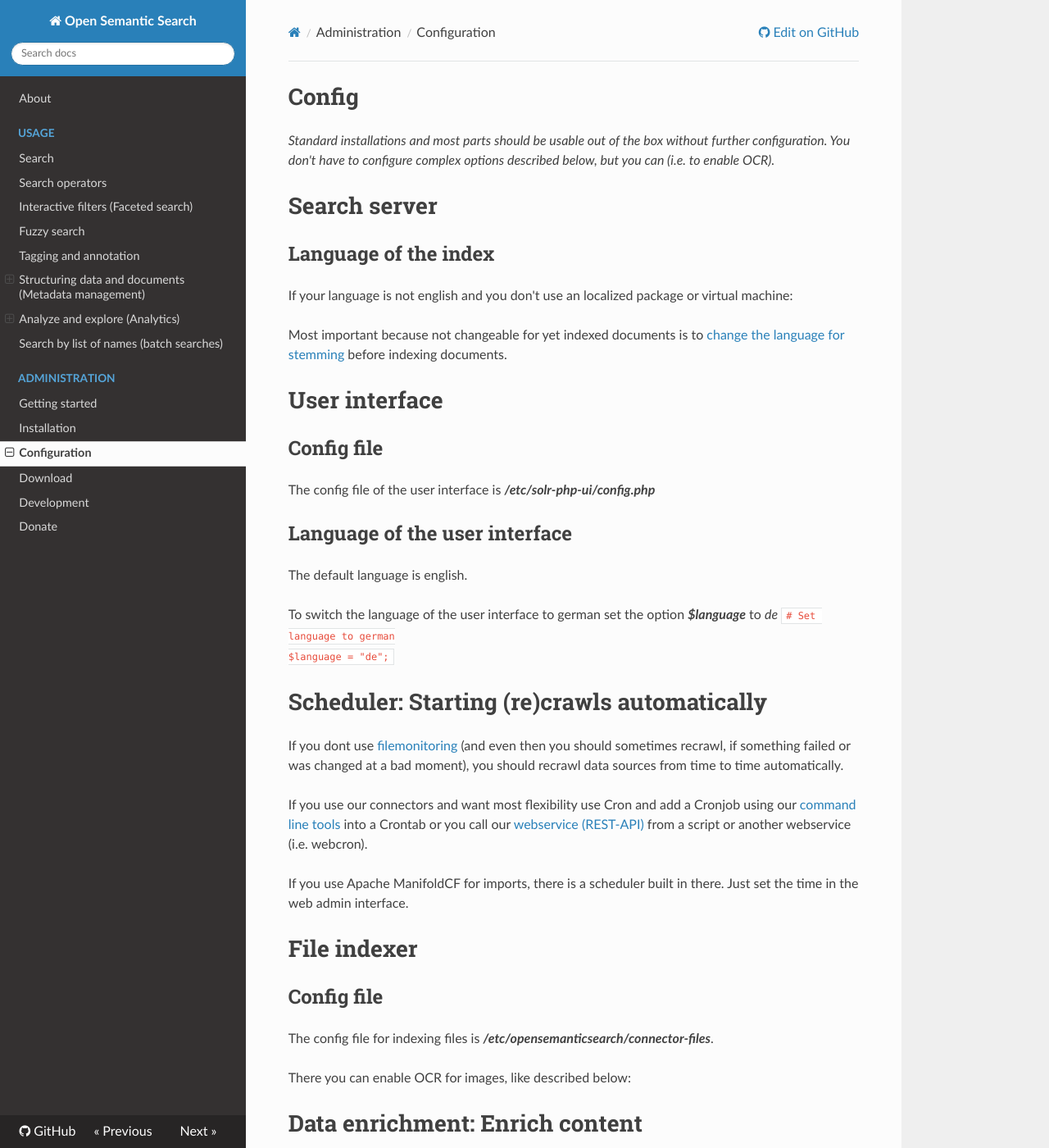
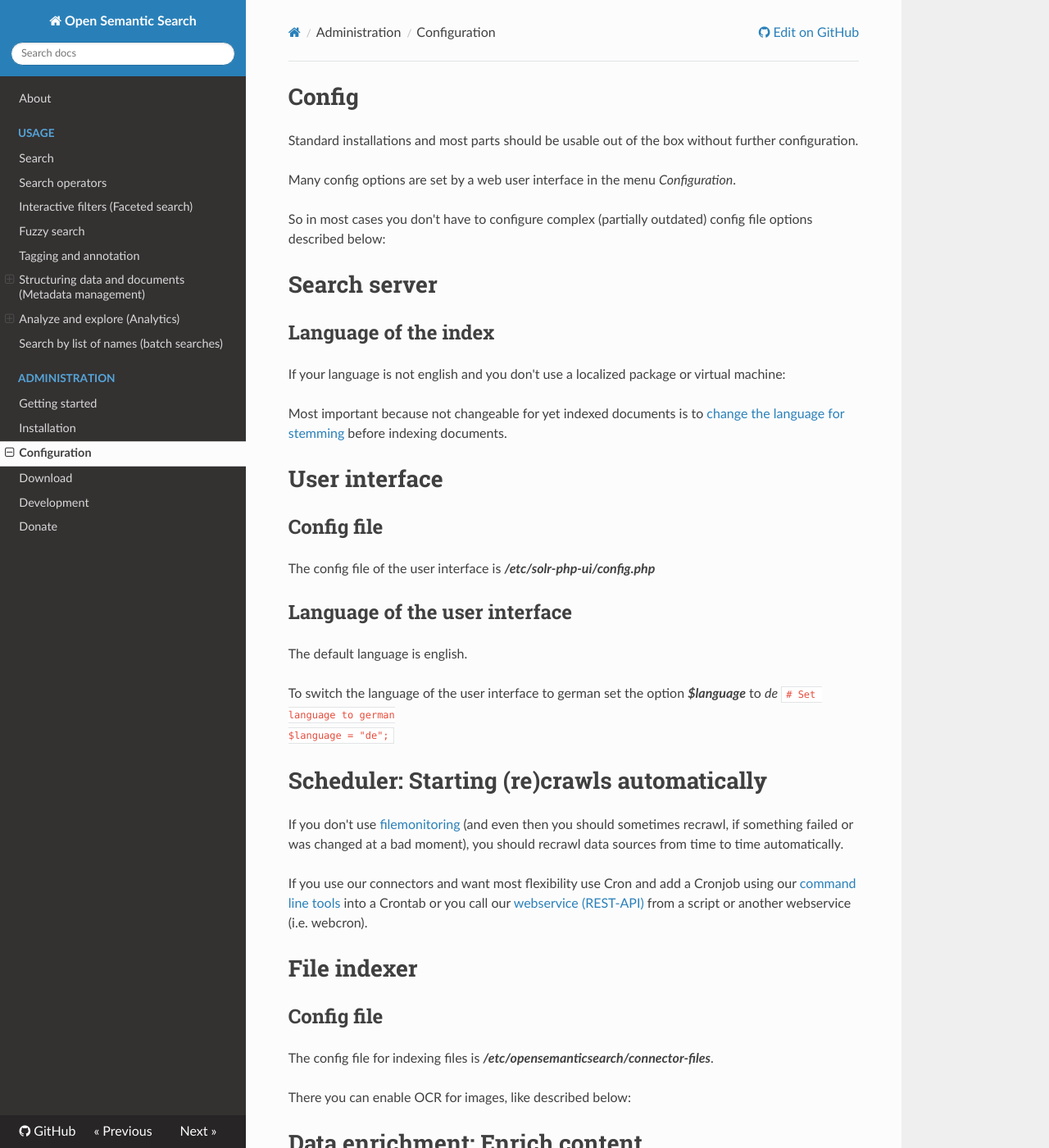
Before and after one commit to opensemanticsearch/open-semantic-search, an MkDocs documentation site: the page built from docs/doc/admin/config/README.md, in a window 1280 px wide and 1400 px high. Shown: the whole window at 82% size. Built offline with MkDocs 1.6.1, drawn with Linux system fonts in a browser that asks for light colours; nearby versions of some CDN libraries; some of the changed text lies outside the part shown.

Commit message:
Documentation: Web user interface for configuration

```diff
--- a/docs/doc/admin/config/README.md
+++ b/docs/doc/admin/config/README.md
@@ -7,45 +7,44 @@ authors:
 # Config
 
 
-*Standard installations and most parts should be usable out of the box without further configuration.
-You don't have to configure complex options described below, but you can (i.e. to enable OCR).*
+Standard installations and most parts should be usable out of the box without further configuration.
+
+Many config options are set by a web user interface in the menu *Configuration*.
+
+So in most cases you don't have to configure complex (partially outdated) config file options described below:
+
+
 # Search server
-
 
 ## Language of the index
 
-
-If your language is not english and you don't use an localized package or virtual machine:
+If your language is not english and you don't use a localized package or virtual machine:
 
 Most important because not changeable for yet indexed documents is to [change the language for stemming](stemming) before indexing documents.
 
+
 # User interface
-
 
 ## Config file
 
+The config file of the user interface is ***/etc/solr-php-ui/config.php***
 
-The config file of the user interface is ***/etc/solr-php-ui/config.php***
 ## Language of the user interface
-
 
 The default language is english.
 
 To switch the language of the user interface to german set the option ***$language*** to *de*
 `# Set language to german
 $language = "de";`
+
 # Scheduler: Starting (re)crawls automatically
 
-
-If you dont use [filemonitoring](../../../trigger/filemonitoring) (and even then you should sometimes recrawl, if something failed or was changed at a bad moment), you should recrawl data sources from time to time automatically.
+If you don't use [filemonitoring](../../../trigger/filemonitoring) (and even then you should sometimes recrawl, if something failed or was changed at a bad moment), you should recrawl data sources from time to time automatically.
 
 If you use our connectors and want most flexibility use Cron and add a Cronjob using our [command line tools](../cmd) into a Crontab or you call our [webservice (REST-API)](../rest-api) from a script or another webservice (i.e. webcron).
 
-If you use Apache ManifoldCF for imports, there is a scheduler built in there. Just set the time in the web admin interface.
-
 
 # File indexer
-
 
 ## Config file
 
@@ -93,23 +92,12 @@ Or set the OCR language to multiple languages, which are used in your documents:
 `# language for automatic text recognition (ocr)
 config['ocr_lang'] = "eng+deu"`
 
-### Deskewing low quality scans before OCR
 
-
-To enable an additional deskewing of low quality scans with [Scantailor](http://scantailor.org) before OCR for getting better results in some cases:
-
-Install Scantailor:
-`apt-get install scantailor`
-
-Enable additional optimization with Scantailor before OCR by uncomment the descewing plugin:
-`config['plugins'].append('enhance_ocr_descew')`
 ## Enrich with metadata from RDF sources (Resource Desciption Framework)
-
 
 In */etc/opensemanticsearch/enhancer-rdf* you can configure servers or services for metadata (like annotations or tagging) which is accessable as open standard RDF (Ressource Description Framework) and map them to Solr fields or facets.
 
 ## Adding custom fields / custom facets
-
 
 To be able to use external, independent and modular tools and components writing directly to the Solr index, there is more than one place to configure mappings of new fields:
 * Your metadata plattform (i.e. [Drupal](../../../enhancer/rdf-drupal)) where you edit them or a scraping plattform where you read them saving the data in fields with fieldnames
@@ -120,8 +108,6 @@ To be able to use external, independent and modular tools and components writing
 You can configure additional facets (interactive filters):
 
 ### Mapping from database fields or RDF properties to custom fields / custom facets in Solr within the connector / importer / enhancer
-
-
 
 Config in which Solr-fields to write the additional data from the (meta)datasource:
 
```
